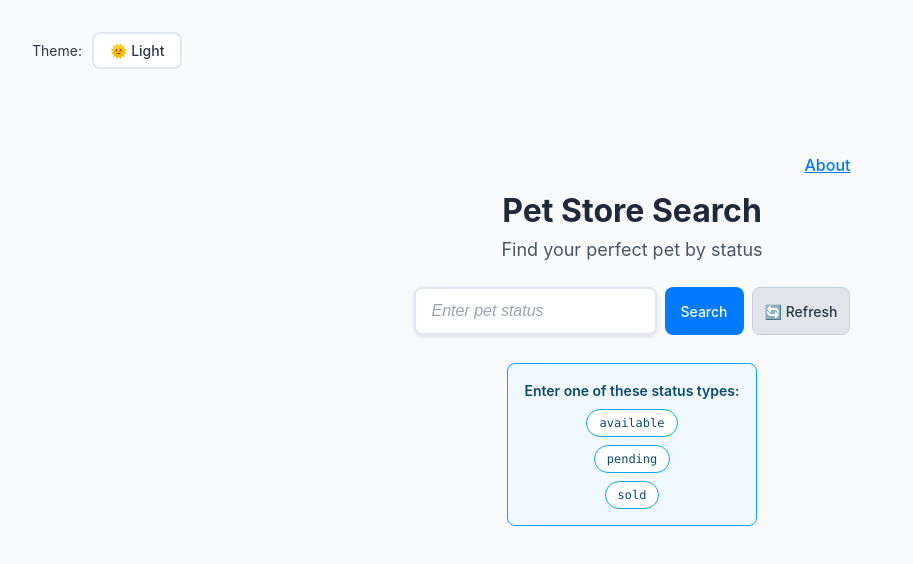
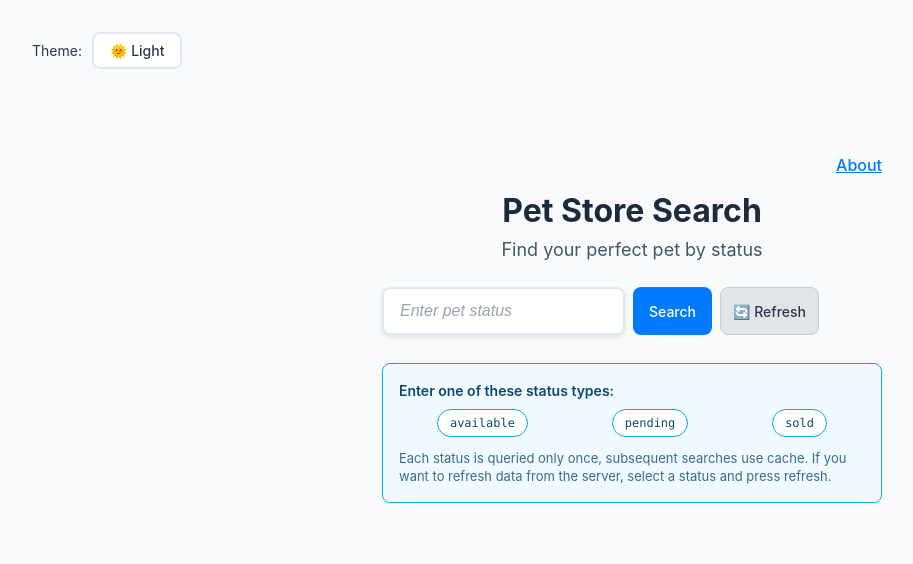
Before and after one commit to RukalaRukala/REACT-2025, a React (Vite) app: page / in a window 1280 px wide. Shown: the top 564 px of the page, without its empty margins (8-921 px from the left). Built offline with nearby package versions, Linux system fonts and the light colour scheme.

Commit message:
feat: add notification

```diff
--- a/src/components/Search/components/StatusHint.module.scss
+++ b/src/components/Search/components/StatusHint.module.scss
@@ -31,7 +31,7 @@
 
 .statuses {
   display: flex;
-  flex-direction: column;
+  flex-direction: row;
   gap: toRem(8);
 }
 
@@ -46,3 +46,12 @@
   color: $notification-text;
   font-family: 'Monaco', 'Menlo', 'Consolas', monospace;
 }
+
+.info {
+  margin: toRem(12) 0 0 0;
+  font-size: toRem(13);
+  font-weight: 400;
+  color: $notification-text;
+  line-height: 1.4;
+  opacity: 0.8;
+}
--- a/src/components/Search/components/StatusHint.tsx
+++ b/src/components/Search/components/StatusHint.tsx
@@ -29,6 +29,11 @@ const StatusHint = () => {
       <div className={styles.content}>
         {renderTitle()}
         {renderStatusesList()}
+        <p className={styles.info}>
+          Each status is queried only once, subsequent searches use cache. If
+          you want to refresh data from the server, select a status and press
+          refresh.
+        </p>
       </div>
     );
   };
```
